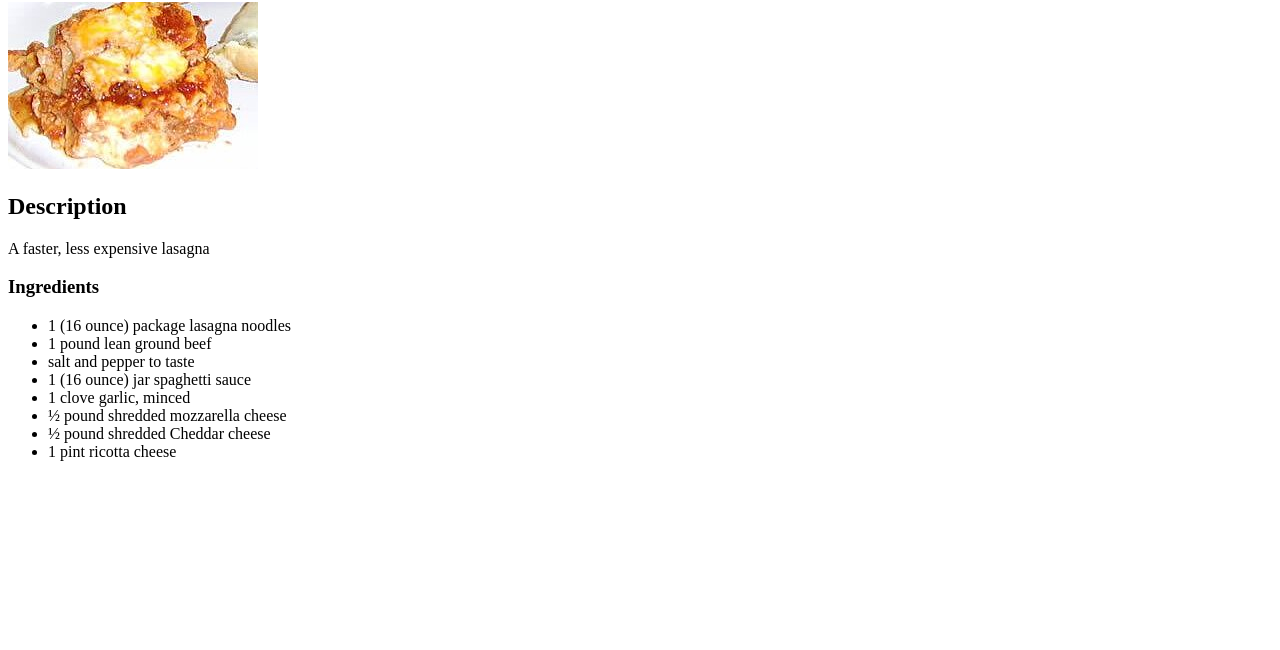
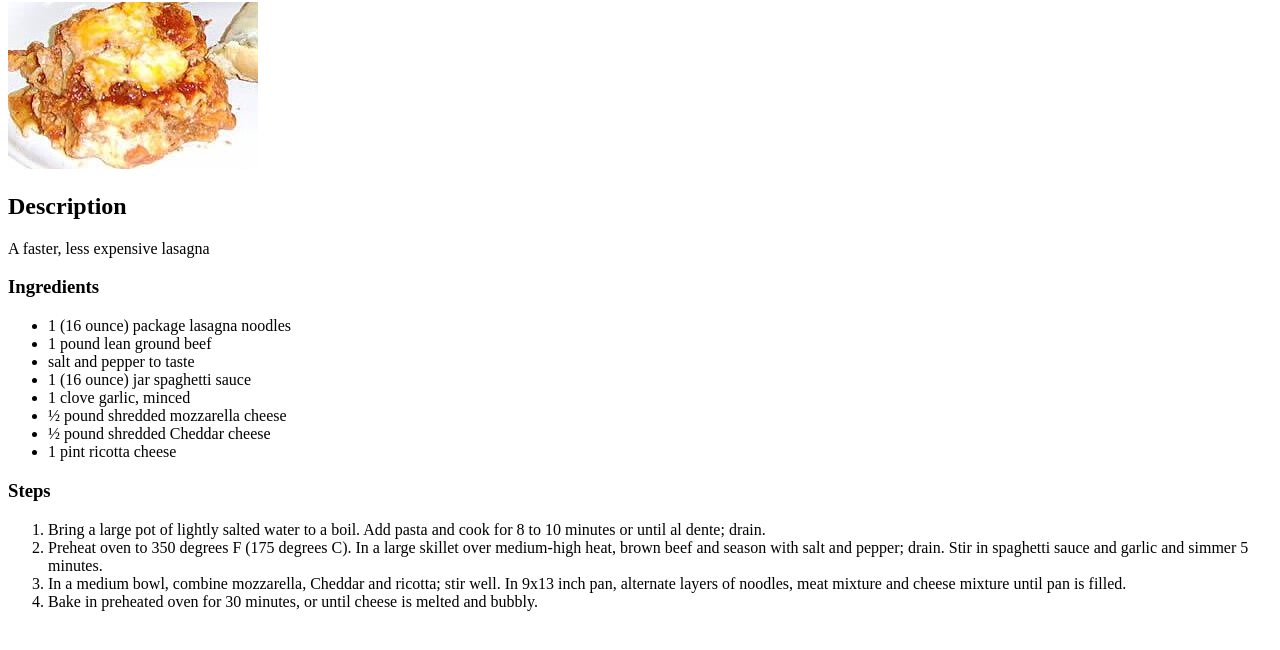
Before and after one commit to rdat5/odin-recipes, a plain HTML site: page recipes/lasagna.html in a window 1280 px wide. Shown: the part 78-728 px from the top of the page. Drawn offline with Linux system fonts and the light colour scheme.

Commit message:
Add recipe steps to lasagna page

```diff
--- a/recipes/lasagna.html
+++ b/recipes/lasagna.html
@@ -22,5 +22,12 @@
             <li>½ pound shredded Cheddar cheese</li>
             <li>1 pint ricotta cheese</li>
         </ul>
+        <h3>Steps</h3>
+        <ol>
+            <li>Bring a large pot of lightly salted water to a boil. Add pasta and cook for 8 to 10 minutes or until al dente; drain.</li>
+            <li>Preheat oven to 350 degrees F (175 degrees C). In a large skillet over medium-high heat, brown beef and season with salt and pepper; drain. Stir in spaghetti sauce and garlic and simmer 5 minutes.</li>
+            <li>In a medium bowl, combine mozzarella, Cheddar and ricotta; stir well. In 9x13 inch pan, alternate layers of noodles, meat mixture and cheese mixture until pan is filled.</li>
+            <li>Bake in preheated oven for 30 minutes, or until cheese is melted and bubbly.</li>
+        </ol>
     </body>
 </html>
```
